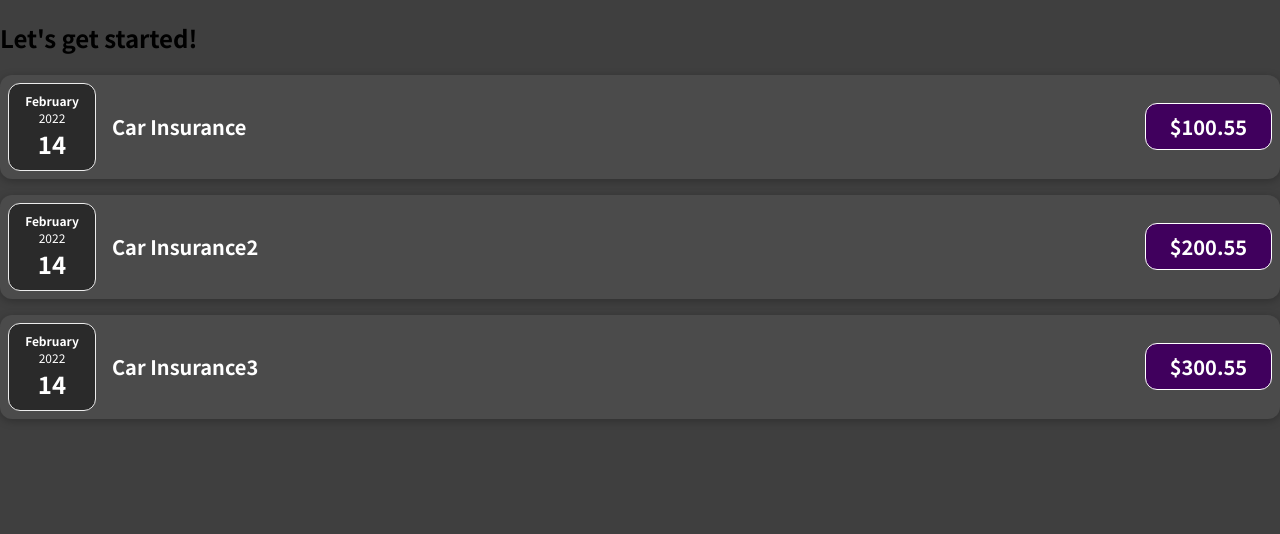
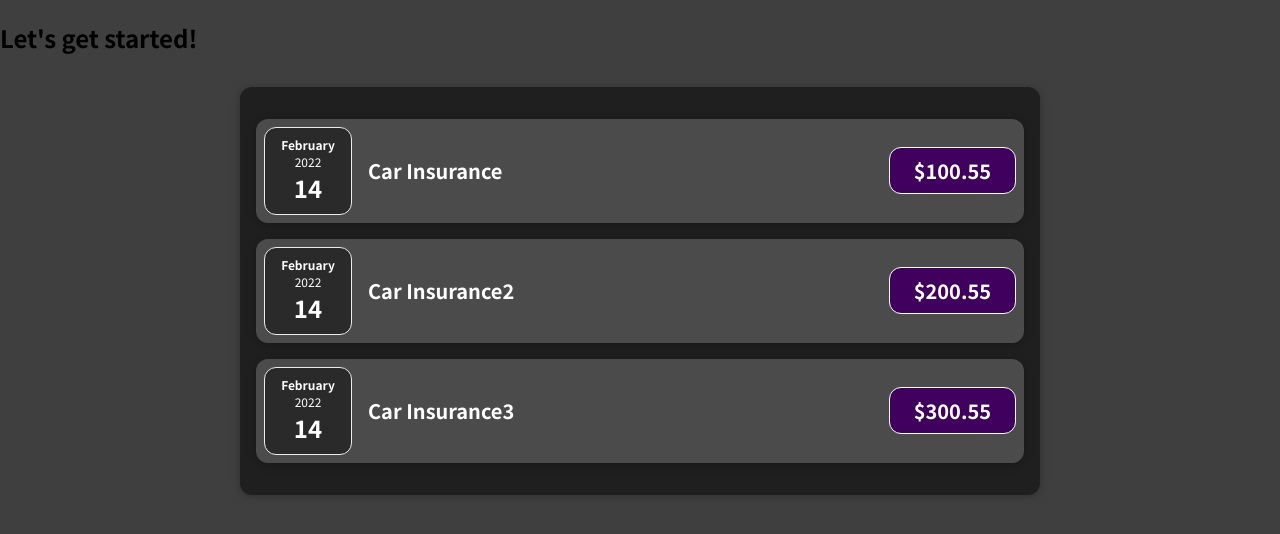
Before and after one commit to AliaksandrBortnik/react-complete, a JavaScript app: page / in a window 1280 px wide. Shown: the top 534 px of the page. Built offline with nearby package versions, Linux system fonts and the light colour scheme.

Commit message:
Created a new Expenses list component

```diff
--- a/src/App.js
+++ b/src/App.js
@@ -1,24 +1,16 @@
-import ExpenseItem from './components/ExpenseItem';
+import Expenses from './components/Expenses';
 
 function App() {
   const expenses = [
-    { title: 'Car Insurance', amount: 100.55, date: new Date()},
-    { title: 'Car Insurance2', amount: 200.55, date: new Date()},
-    { title: 'Car Insurance3', amount: 300.55, date: new Date()},
+    { id: 1, title: 'Car Insurance', amount: 100.55, date: new Date()},
+    { id: 2, title: 'Car Insurance2', amount: 200.55, date: new Date()},
+    { id: 3, title: 'Car Insurance3', amount: 300.55, date: new Date()},
   ];
 
   return (
     <div>
       <h2>Let's get started!</h2>
-      {
-        expenses.map(expense =>
-          <ExpenseItem
-            title={expense.title}
-            amount={expense.amount}
-            date={expense.date}
-          />
-        )
-      }
+      <Expenses items={expenses}/>
     </div>
   );
 }
--- /dev/null
+++ b/src/components/Expenses.css
@@ -0,0 +1,9 @@
+.expenses {
+  padding: 1rem;
+  background-color: rgb(31, 31, 31);
+  margin: 2rem auto;
+  width: 50rem;
+  max-width: 95%;
+  border-radius: 12px;
+  box-shadow: 0 1px 8px rgba(0, 0, 0, 0.25);
+}
--- /dev/null
+++ b/src/components/Expenses.js
@@ -0,0 +1,21 @@
+import ExpenseItem from './ExpenseItem';
+import './Expenses.css';
+
+function Expenses(props) {
+  return (
+    <div className='expenses'>
+      {
+        props.items.map(expense =>
+          <ExpenseItem
+            key={expense.id}
+            title={expense.title}
+            amount={expense.amount}
+            date={expense.date}
+          />
+        )
+      }
+    </div>
+  );
+}
+
+export default Expenses;
```
